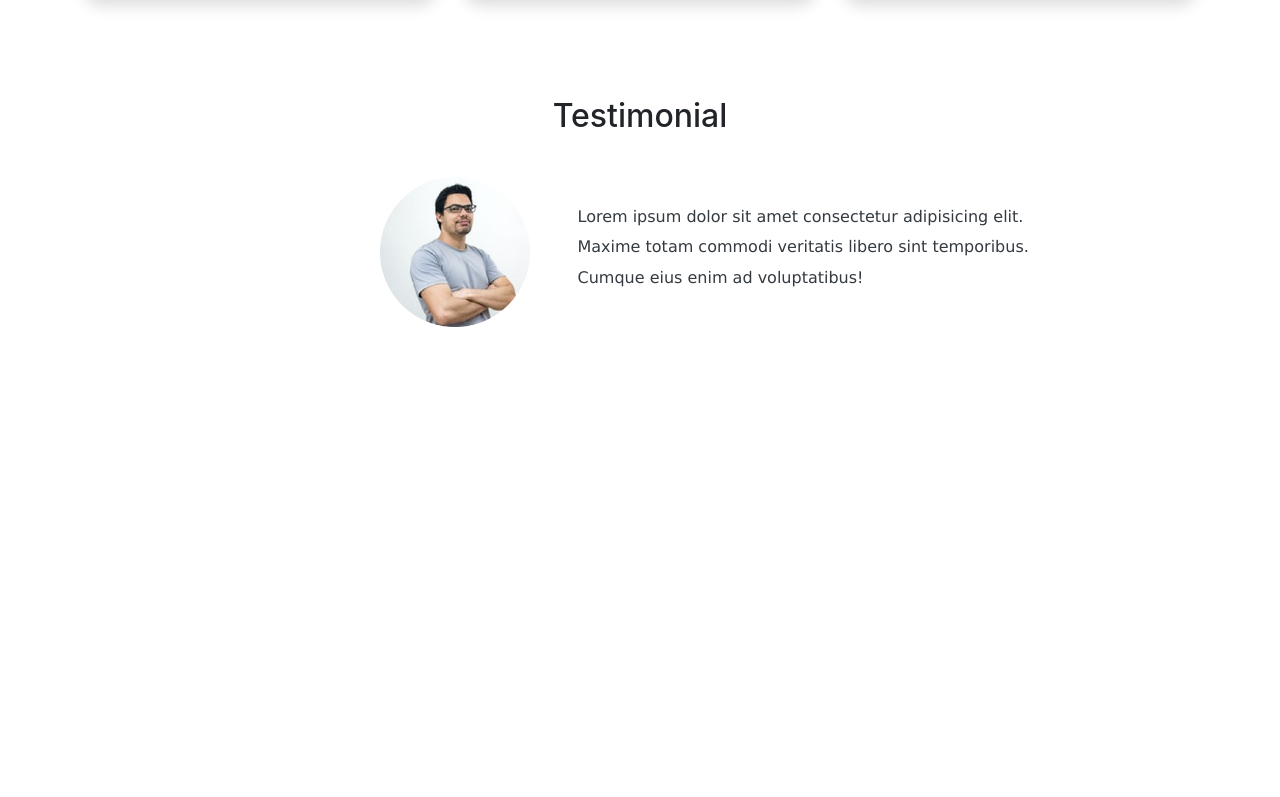
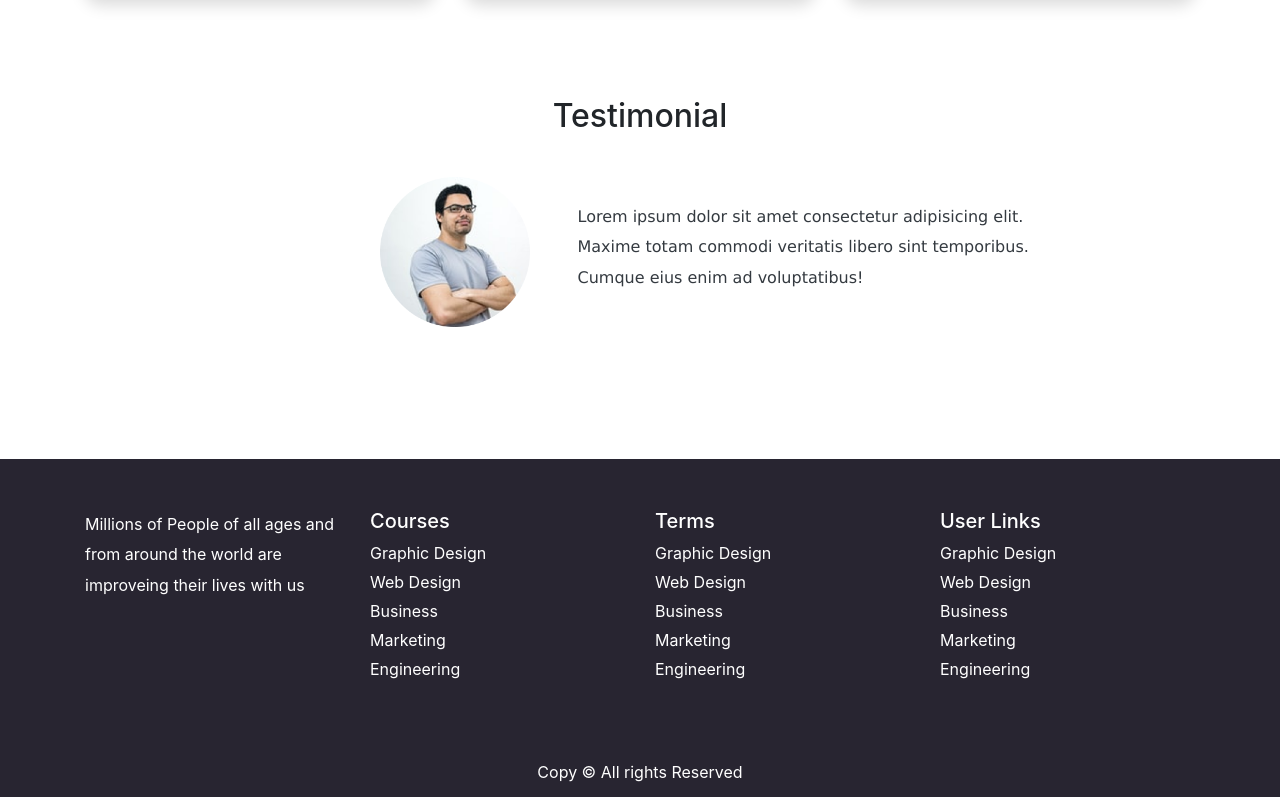
Before and after one commit to Arefin6/e-school, a plain HTML site: page index.html in a window 1280 px wide. Shown: the part 1566-2363 px from the top of the page. Before the commit the page ends 2025 px from the top, so only its background shows below. Drawn offline with nearby package versions, Linux system fonts and the light colour scheme.

Commit message:
last part added

```diff
--- a/index.html
+++ b/index.html
@@ -191,6 +191,54 @@
              </div>
          </div>
      </section>
+       <!-- testemonial ended  -->
+
+         <section id="last-section">
+            <div class="container mb-0">
+                <div class="row">
+                    <div class="col-md-3">
+                        <p>Millions of People of all ages and from around the world are improveing their lives with us</p>
+                    </div>
+                    <div class="col-md-3">
+                         <h5>Courses</h5>
+                          <ul class="list">
+                              <li class="list-item">Graphic Design</li>
+                              <li class="list-item">Web Design</li>
+                              <li class="list-item">Business</li>
+                              <li class="list-item">Marketing</li>
+                              <li class="list-item">Engineering</li>
+                          </ul>
+                    </div>
+                    <div class="col-md-3">
+                        <h5>Terms</h5>
+                          <ul class="list">
+                              <li class="list-item">Graphic Design</li>
+                              <li class="list-item">Web Design</li>
+                              <li class="list-item">Business</li>
+                              <li class="list-item">Marketing</li>
+                              <li class="list-item">Engineering</li>
+                          </ul>
+                    </div>
+                    <div class="col-md-3">
+                        <h5>User Links</h5>
+                          <ul class="list">
+                              <li class="list-item">Graphic Design</li>
+                              <li class="list-item">Web Design</li>
+                              <li class="list-item">Business</li>
+                              <li class="list-item">Marketing</li>
+                              <li class="list-item">Engineering</li>
+                          </ul>
+                    </div>
+
+                </div>
+            </div>
+         </section>
+
+         <footer>
+             <p class="mb-0">Copy &copy; All rights Reserved</p>
+         </footer>
+
+
 
 
     <!-- scripts -->
--- a/style.css
+++ b/style.css
@@ -1,4 +1,9 @@
 /* utilityclasses */
+*{
+   margin: 0;
+   padding: 0;
+   box-sizing: border-box;
+}
 p{
  line-height: 1.9;
 }
@@ -100,3 +105,24 @@ p{
     left:53%;
     top:-23%;
 }
+/* last-section */
+#last-section{
+    background: #282531;
+    color:#fff;
+    padding:50px 40px;
+}
+.list-group{
+    color:
+}
+.list{
+    list-style: none;
+}
+.list-item{
+    margin: 5px 0;
+}
+footer{
+    background-color: #282531;
+    color:#fff;
+    text-align: center;
+    padding: 10px 2px;
+}
```
